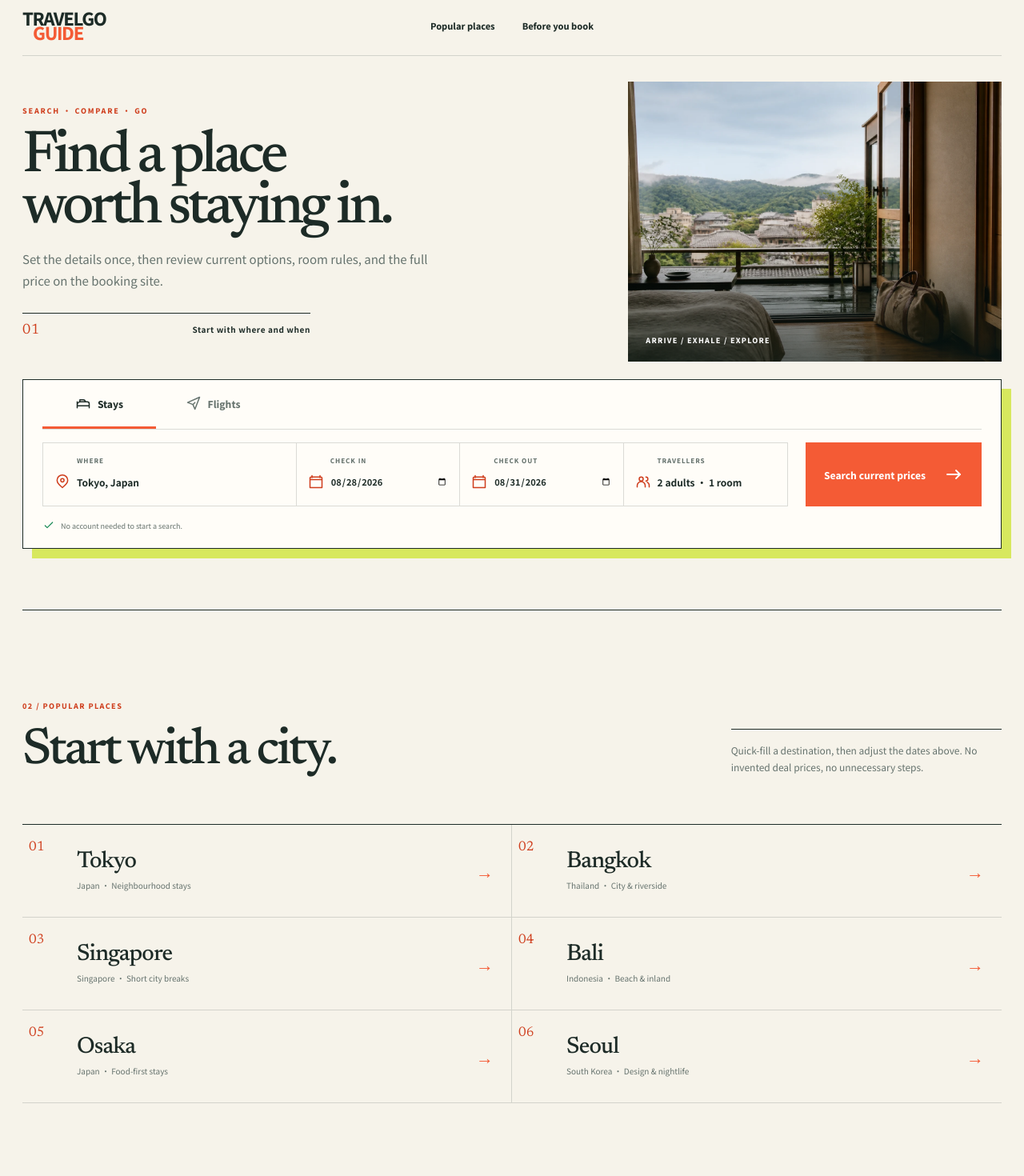
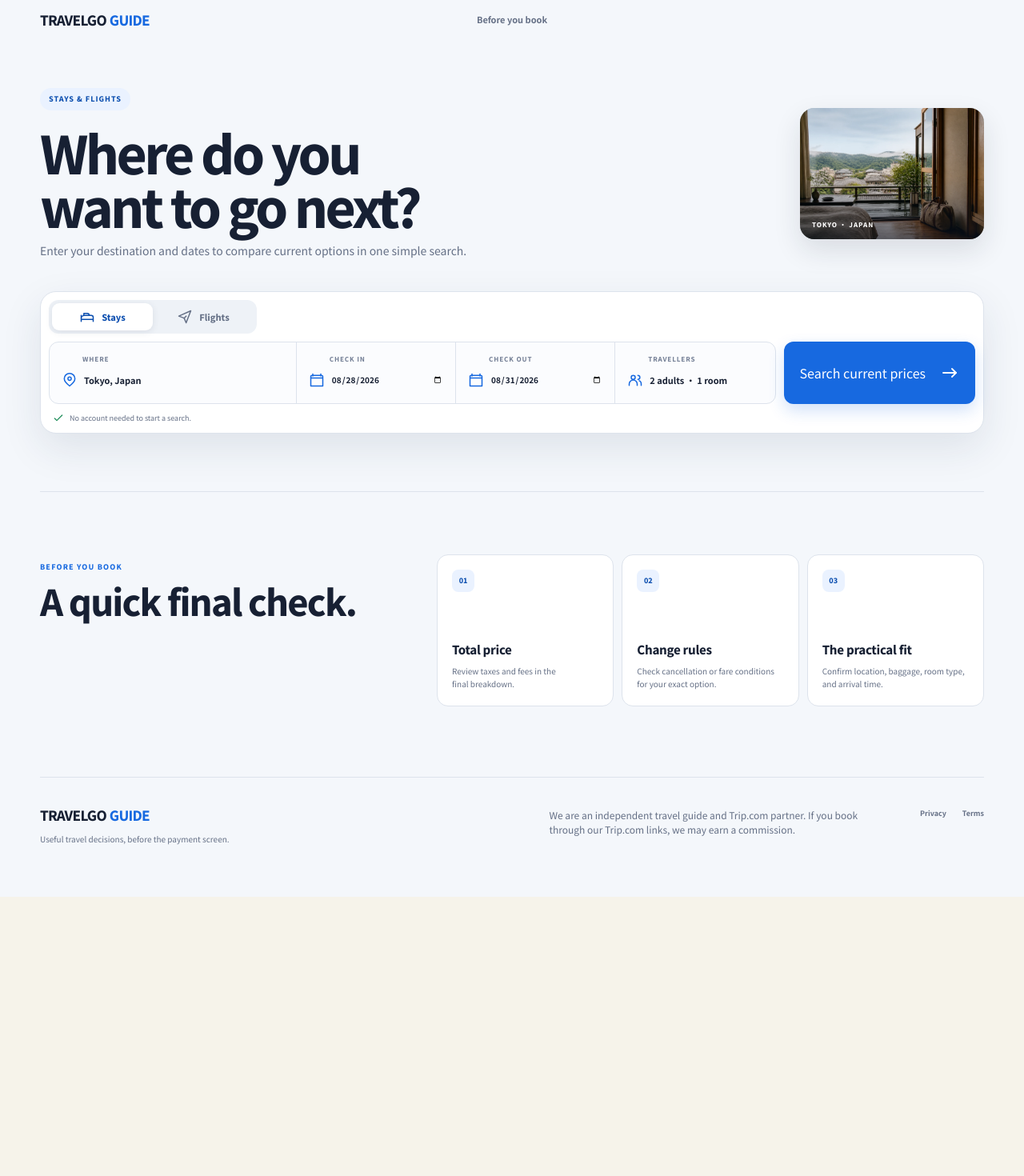
Before and after one commit to amswf/RoamInsiders, a Next.js app: page /find in a window 1280 px wide. Shown: the part 40-1510 px from the top of the page at 80% size. After the commit the page ends 1161 px from the top, so only its background shows below. Built offline with nearby package versions, Linux system fonts and the light colour scheme.

Commit message:
Match find page to compare without hot spots

```diff
--- a/app/find/FindExperience.tsx
+++ b/app/find/FindExperience.tsx
@@ -157,7 +157,13 @@ function OutboundResourceHints() {
   return null;
 }
 
-export function FindExperience({ variant = "modern" }: { variant?: FindVariant }) {
+export function FindExperience({
+  variant = "modern",
+  showHotSpots = true,
+}: {
+  variant?: FindVariant;
+  showHotSpots?: boolean;
+}) {
   const isClassic = variant === "classic";
   const [mode, setMode] = useState<Mode>("stays");
   const [destination, setDestination] = useState("Tokyo, Japan");
@@ -321,7 +327,7 @@ export function FindExperience({ variant = "modern" }: { variant?: FindVariant }
           <span>TRAVELGO</span><span>GUIDE</span>
         </Link>
         <nav aria-label="Page navigation">
-          <a href="#popular">Popular places</a>
+          {showHotSpots && <a href="#popular">Popular places</a>}
           <a href="#before-booking">Before you book</a>
         </nav>
       </header>
@@ -404,7 +410,7 @@ export function FindExperience({ variant = "modern" }: { variant?: FindVariant }
         </form>
       </section>
 
-      <section className={styles.popular} id="popular">
+      {showHotSpots && <section className={styles.popular} id="popular">
         {isClassic ? (
           <>
             <div className={styles.sectionHeading}>
@@ -452,7 +458,7 @@ export function FindExperience({ variant = "modern" }: { variant?: FindVariant }
             </div>
           </>
         )}
-      </section>
+      </section>}
 
       <section className={styles.checklist} id="before-booking">
         <div className={styles.checklistIntro}><span>{isClassic ? "03 / BEFORE YOU BOOK" : "BEFORE YOU BOOK"}</span><h2>{isClassic ? "Three details worth checking." : "A quick final check."}</h2></div>
--- a/app/find/page.tsx
+++ b/app/find/page.tsx
@@ -7,5 +7,5 @@ export const metadata: Metadata = {
 };
 
 export default function FindPage() {
-  return <FindExperience variant="classic" />;
+  return <FindExperience variant="modern" showHotSpots={false} />;
 }
```
